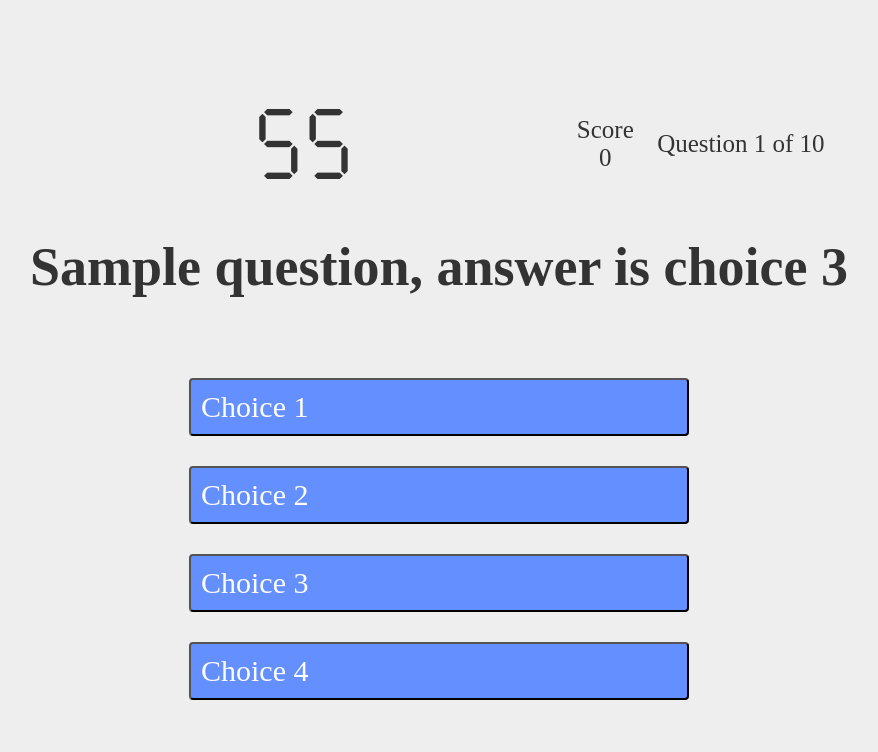
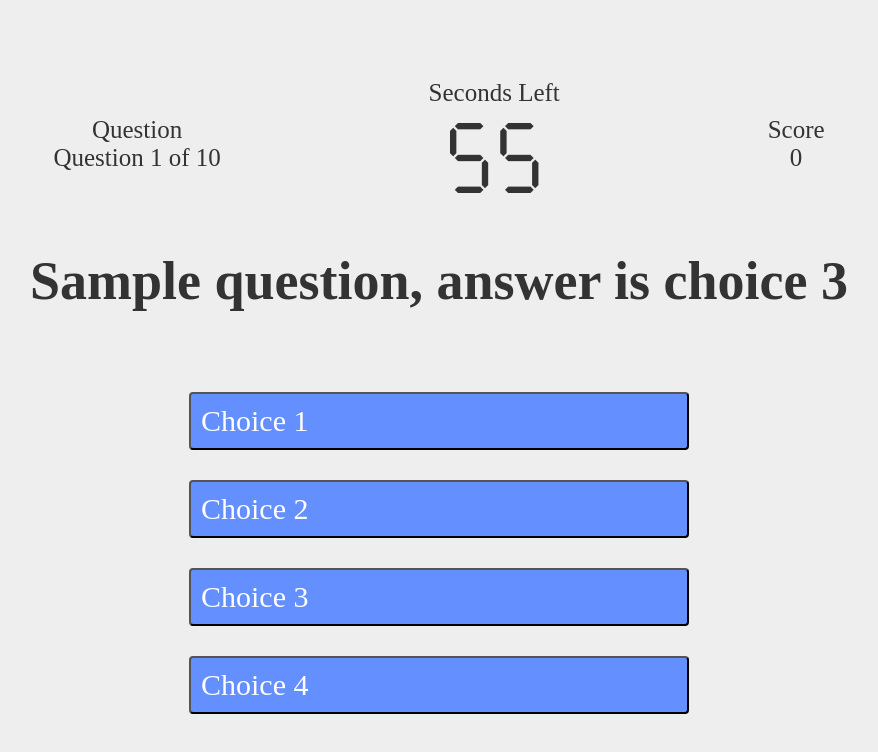
Before and after one commit to younglim/quizB, a plain HTML site: page gameA.html in a window 1280 px wide. Shown: the whole page, without its empty margins (201-1079 px from the left). Drawn offline with Linux system fonts and the light colour scheme; a web font is replaced by a local one.

Commit message:
style: rearranged question, score, timer for better UI

```diff
--- a/gameA.html
+++ b/gameA.html
@@ -19,17 +19,19 @@
       <div id="game" class="justify-center flex-column">
         <div id="hud">
           <div class="hud-item">
-            <p class="hud-main-text" id="timer">60</p>
+            <p>Question</p>
+            <p tabindex="3" id="progressText">Question</p>
+          </div>
+
+          <div class="hud-item">
+            <p>Seconds Left</p>
+            <p class="hud-main-text" id="timer">00:60</p>
           </div>
 
           <div class="hud-item">
             <!-- @Royce, tab order starts from score after a new question is loaded -->
             <p id="readScore" tabindex="1">Score</p>
             <p tabindex="2" class="hud-main-text" id="score">0</p>
-          </div>
-
-          <div class="hud-item">
-            <p tabindex="3" id="progressText">Question</p>
           </div>
         </div>
 
```
